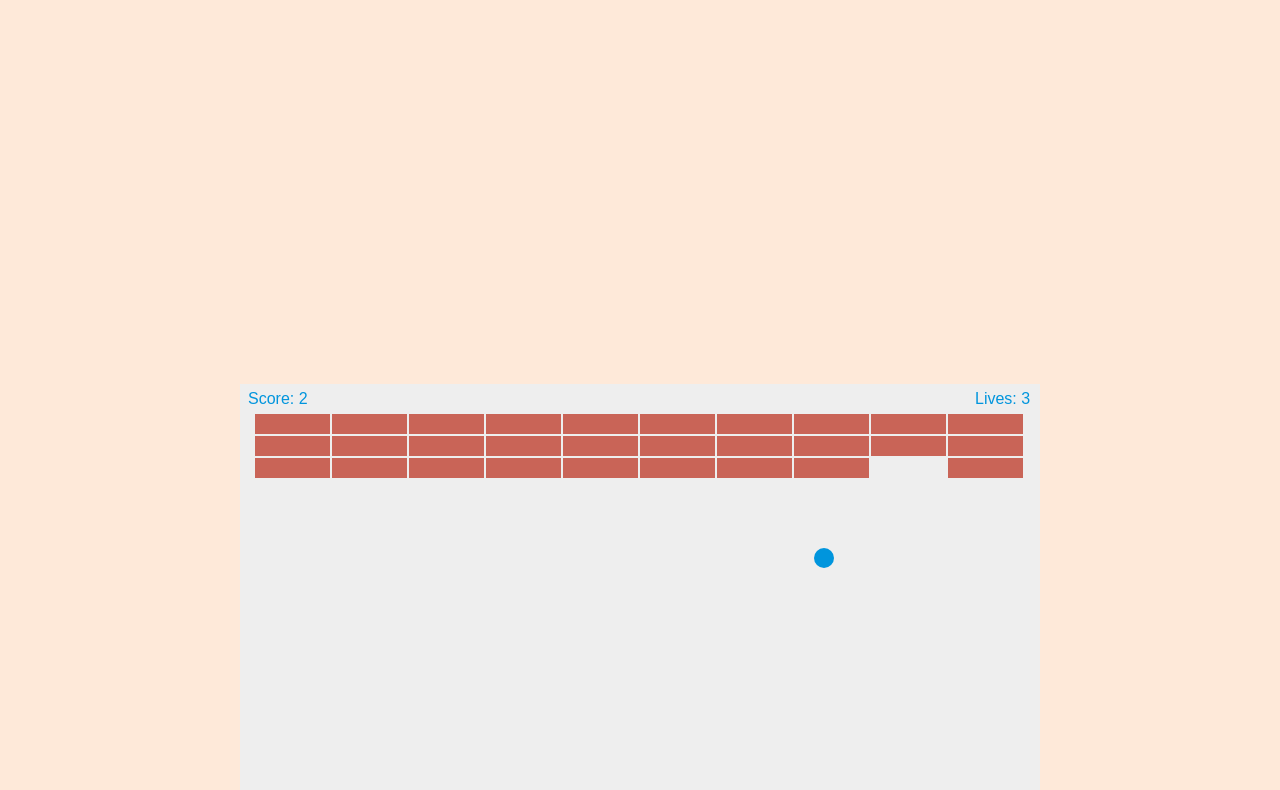
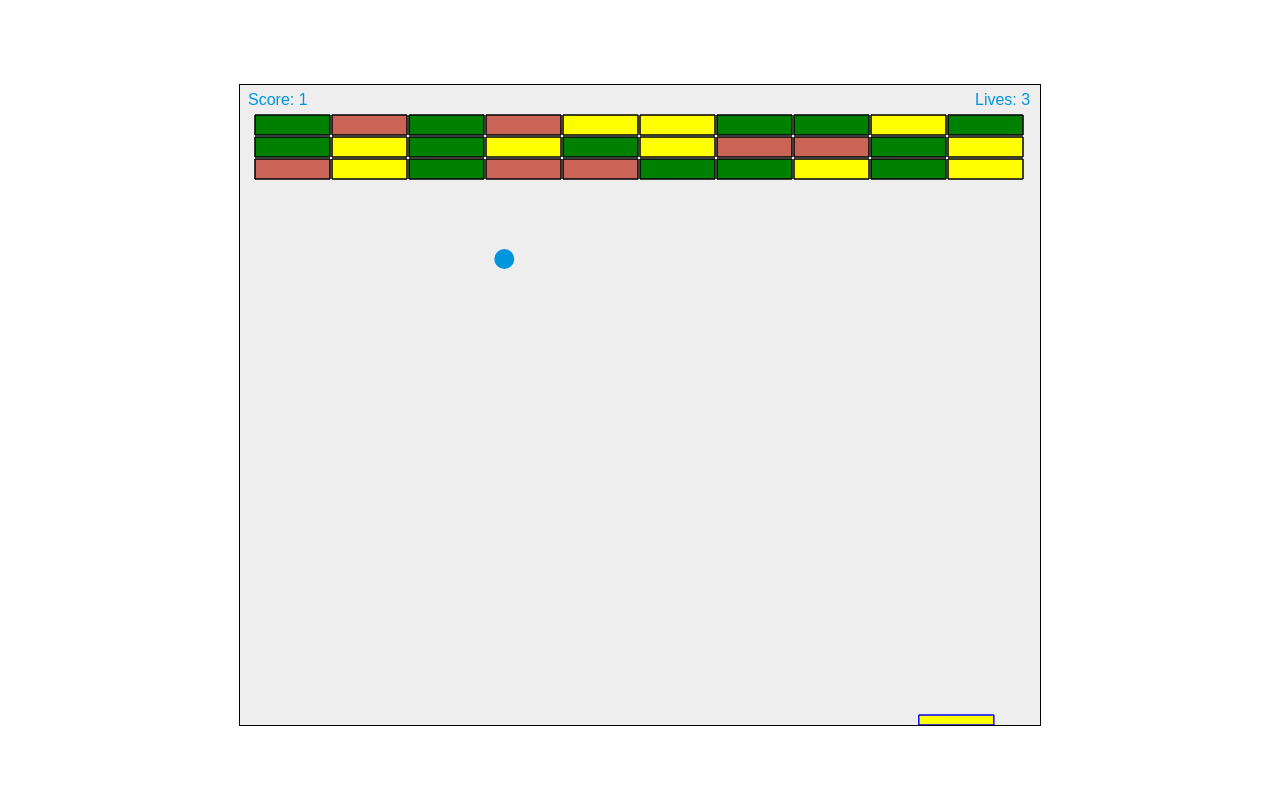
Before and after one commit to gshrikant/breakout, a plain HTML site: page index.html in a window 1280 px wide. Shown: the part 67-857 px from the top of the page. Drawn offline with Linux system fonts and the light colour scheme.

Commit message:
Add multi-hit bricks and accelerated bounce mode.

```diff
--- a/index.html
+++ b/index.html
@@ -7,15 +7,17 @@
     </head>
     <body>
         <h1 id="title">Breakout</h1>
+        <p id="status"></p>
         <!-- Parent wrapper for flex align -->
-        <p id="status"></p>
         <div id="wrapper">
             <canvas id="game" width="800" height="640"></canvas>
+            <img id="muteIcon" src="assets/mute.png" hidden="true"></img>
         </div>
         <audio id="music" autoplay preload="auto" loop>
             <source type="audio/mpeg" src="assets/levels.mp3"/>
             Your browser does not support playing audio.
         </audio>
         <script src="js/breakout.js"></script>
+        <script src="js/common.js"></script>
     </body>
 </html>
--- a/js/breakout.js
+++ b/js/breakout.js
@@ -15,13 +15,15 @@ var lives = 3;
 // Game attributes
 const RIGHT_ARROW = 39;
 const LEFT_ARROW = 37;
+const MAX_HITS = 2;
+
 var score = 0;
 
 // Ball attributes
 const BALL_RADIUS = 10;
-var x = canvas.width/2;
-var y = canvas.height - 30;
 var dx = 2, dy = -2;
+var bricks = [];
+var bricksDown = 0;
 
 // Brick attributes
 const BRICK_ROWS = 3;
@@ -31,24 +33,22 @@ const BRICK_HEIGHT = 20;
 const BRICK_PADDING = 2;
 const BRICK_OFFSET_TOP = 30;
 const BRICK_OFFSET_LEFT = 15;
-var bricks = [];
-var bricksDown = 0;
 
 // Paddle attributes
 const PADDLE_HEIGHT = 10, PADDLE_WIDTH = 75;
-var px = canvas.width/3;
+var px = Math.random()*(canvas.width - PADDLE_WIDTH);
 var py = canvas.height - PADDLE_HEIGHT;
+var x = px + PADDLE_WIDTH/2;
+var y = canvas.height - 30;
 
-function reset()
-{
+function reset() {
     x = canvas.width/2;
     y = canvas.height - 30;
     dx = 2, dy = -2;
     px = canvas.width/3;
 }
 
-function createBricks()
-{
+function createBricks() {
     for (var c = 0; c < BRICK_COLUMNS; ++c) {
         bricks[c] = [];
         for (var r = 0; r < BRICK_ROWS; ++r) {
@@ -57,8 +57,7 @@ function createBricks()
     }
 }
 
-function checkCollisions()
-{
+function checkCollisions() {
     // Loop over all bricks to see if ball touched any of them.
     for (var c = 0; c < BRICK_COLUMNS; ++c) {
         for (var r = 0; r < BRICK_ROWS; ++r) {
@@ -68,10 +67,15 @@ function checkCollisions()
             if (b.status) {
                 if (x > b.x && x < b.x + BRICK_WIDTH) {
                     if (y > b.y && y < b.y + BRICK_HEIGHT) {
-                        b.status = false;
                         dy = -dy;
-                        score += b.value;
-                        ++bricksDown;
+                        score++;
+                        b.value--;
+
+                        if (!b.value) {
+                            b.status = false;
+                            ++bricksDown;
+                        }
+
                         if (bricksDown == BRICK_ROWS*BRICK_COLUMNS) {
                             won = true;
                         }
@@ -82,8 +86,8 @@ function checkCollisions()
     }
 }
 
-function drawBricks()
-{
+function drawBricks() {
+    const brickColor = [ "#c96457", "green", "yellow" ];
     for (var c = 0; c < BRICK_COLUMNS; ++c) {
         for (var r = 0; r < BRICK_ROWS; ++r) {
             // Draw live bricks.
@@ -91,46 +95,69 @@ function drawBricks()
                 // Compute brick position.
                 var bx = c*(BRICK_WIDTH + BRICK_PADDING) + BRICK_OFFSET_LEFT;
                 var by = r*(BRICK_HEIGHT + BRICK_PADDING) + BRICK_OFFSET_TOP;
+                if (!bricks[c][r].value) {
+                    var hits = 1 + Math.round(MAX_HITS*Math.random());
+                    bricks[c][r].value = hits;
+                }
 
                 bricks[c][r].x = bx;
                 bricks[c][r].y = by;
-                bricks[c][r].value = 2;
 
+                // Draw brick
                 ctx.beginPath();
                 ctx.rect(bx, by, BRICK_WIDTH, BRICK_HEIGHT);
-                ctx.fillStyle = "#c96457";
+                // ctx.fillStyle = "#c96457";
+                ctx.fillStyle = brickColor[bricks[c][r].value - 1];
                 ctx.fill();
+
+                // Draw borders
+                ctx.moveTo(bx, by);
+                ctx.lineTo(bx + BRICK_WIDTH, by);
+                ctx.lineTo(bx + BRICK_WIDTH, by + BRICK_HEIGHT);
+                ctx.lineTo(bx, by + BRICK_HEIGHT);
+                ctx.lineTo(bx, by);
+                ctx.strokeStyle = "black";
+                ctx.stroke();
+
                 ctx.closePath();
             }
         }
     }
 }
 
-function drawScore()
-{
+function drawScore() {
     ctx.font = "16px Arial";
     ctx.fillStyle = "#0095DD";
     ctx.fillText("Score: " + score, 8, 20);
 }
 
-function drawLives()
-{
+function drawLives() {
     ctx.font = "16px Arial";
     ctx.fillStyle = "#0095DD";
     ctx.fillText("Lives: " + lives, canvas.width - 65, 20);
 }
 
-function drawPaddle()
-{
+function drawPaddle() {
     ctx.beginPath();
+
+    // Draw paddle
     ctx.rect(px, py, PADDLE_WIDTH, PADDLE_HEIGHT);
-    ctx.fillStyle = "rgba(255, 0, 0, 0.5)";
+    ctx.fillStyle = "rgba(255, 255, 0)";
     ctx.fill();
+
+    // Draw borders
+    ctx.moveTo(px, py);
+    ctx.lineTo(px + PADDLE_WIDTH, py);
+    ctx.lineTo(px + PADDLE_WIDTH, py + PADDLE_HEIGHT);
+    ctx.lineTo(px, py + PADDLE_HEIGHT);
+    ctx.lineTo(px, py);
+    ctx.strokeStyle = "blue";
+    ctx.stroke();
+
     ctx.closePath();
 }
 
-function drawBall()
-{
+function drawBall() {
     const RADIUS = BALL_RADIUS,
           START_ANGLE = 0,
           END_ANGLE = Math.PI*2;
@@ -142,28 +169,15 @@ function drawBall()
     ctx.closePath();
 }
 
-function gameOver()
-{
-    var msgx = canvas.height/2;
-    var msgy = canvas.width/2;
-
-    ctx.font = "30px Arial";
-    ctx.fillText("GAME OVER!", msgx, msgy);
+function gameOver() {
     gameStatus.innerHTML = "Game Over!";
 }
 
-function victory()
-{
-    var msgx = canvas.height/2;
-    var msgy = canvas.width/2;
-
-    ctx.font = "30px Arial";
-    ctx.fillText("Congratulations! You win!", msgx, msgy);
+function victory() {
     gameStatus.innerHTML = "Congratulations!";
 }
 
-function draw()
-{
+function draw() {
     // Clear the canvas.
     ctx.clearRect(0, 0, canvas.width, canvas.height);
 
@@ -181,7 +195,7 @@ function draw()
         if (x > px - BALL_RADIUS && x < px + PADDLE_WIDTH + BALL_RADIUS) {
             // Advanced mode: speed up a little each time we hit
             // the paddle.
-            dy = -dy;
+            dy = -1.05*dy;
         } else {
             lives--;
             lost = !lives;
@@ -218,16 +232,14 @@ function draw()
 
 }
 
-function mouseMoveHandler(e)
-{
+function mouseMoveHandler(e) {
     var relx = e.clientX - canvas.offsetLeft;
     if (relx > 0 && relx < canvas.width) {
         px = relx - PADDLE_WIDTH/2;
     }
 }
 
-function keyupHandler(key)
-{
+function keyupHandler(key) {
     if (key.keyCode == RIGHT_ARROW) {
         rightPressed = false;
     } else if (key.keyCode == LEFT_ARROW) {
@@ -235,8 +247,7 @@ function keyupHandler(key)
     }
 }
 
-function keydownHandler(key)
-{
+function keydownHandler(key) {
     if (key.keyCode == RIGHT_ARROW) {
         rightPressed = true;
     } else if (key.keyCode == LEFT_ARROW) {
--- /dev/null
+++ b/js/common.js
@@ -0,0 +1,12 @@
+// common.js
+// Utility functions for physics calculations
+
+function rad2deg(angle)
+{
+    return angle*(180/Math.PI);
+}
+
+function deg2rad(angle)
+{
+    return (angle*Math.PI)/180;
+}
--- a/style.css
+++ b/style.css
@@ -1,6 +1,6 @@
 html, body {
     height: 100%;
-    background-color: #fee9d9;
+    background-color: #ffffff;
 }
 
 h1 {
@@ -21,15 +21,21 @@ h1 {
     align-items: center;
 }
 
-#game {
-    display: block;
-    background: #eeeeee;
-}
-
 #status {
     font-family: Helvetica, sans-serif;
-    font-size: 20em;
+    font-size: 1em;
     font-weight: bold;
     color: red;
     text-align: center;
 }
+
+#game {
+    background: #eeeeee;
+    border: 0.5px solid black;
+    display: inline-block;
+}
+
+#muteIcon {
+    height: 40px;
+    width: 40px;
+}
```
Also changed, not shown: assets/mute.png (added).
